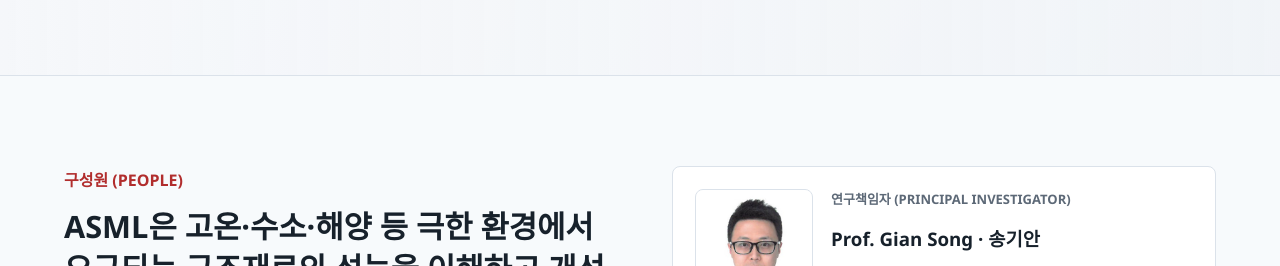
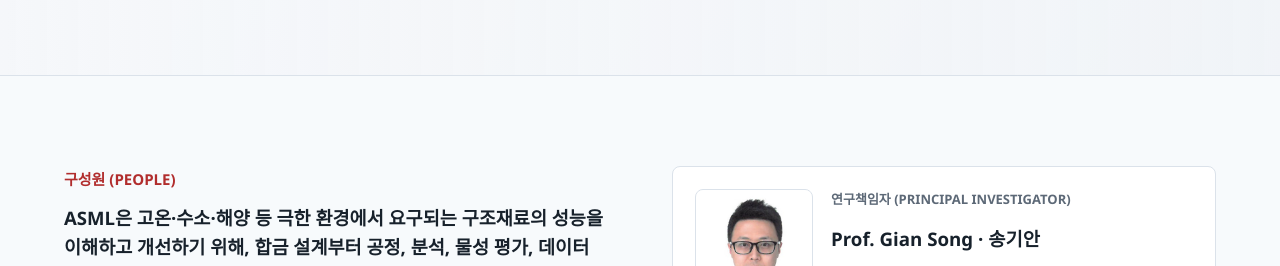
Before and after one commit to Kongju-ASML/knuasml-site, a website built with Vite: page people.html in a window 1280 px wide. Shown: the part 482-748 px from the top of the page. Built offline with nearby package versions, Linux system fonts and the light colour scheme.

Commit message:
Further reduce people intro headline size

```diff
--- a/styles.css
+++ b/styles.css
@@ -569,12 +569,13 @@ h1 {
 }
 
 .people-intro .section-heading h2 {
-  font-size: clamp(24px, 2.4vw, 34px);
-  line-height: 1.35;
+  font-size: clamp(18px, 1.45vw, 22px);
+  line-height: 1.55;
+  font-weight: 750;
 }
 
 .people-intro .section-heading p {
-  font-size: 16px;
+  font-size: 15px;
   line-height: 1.75;
 }
 
```
